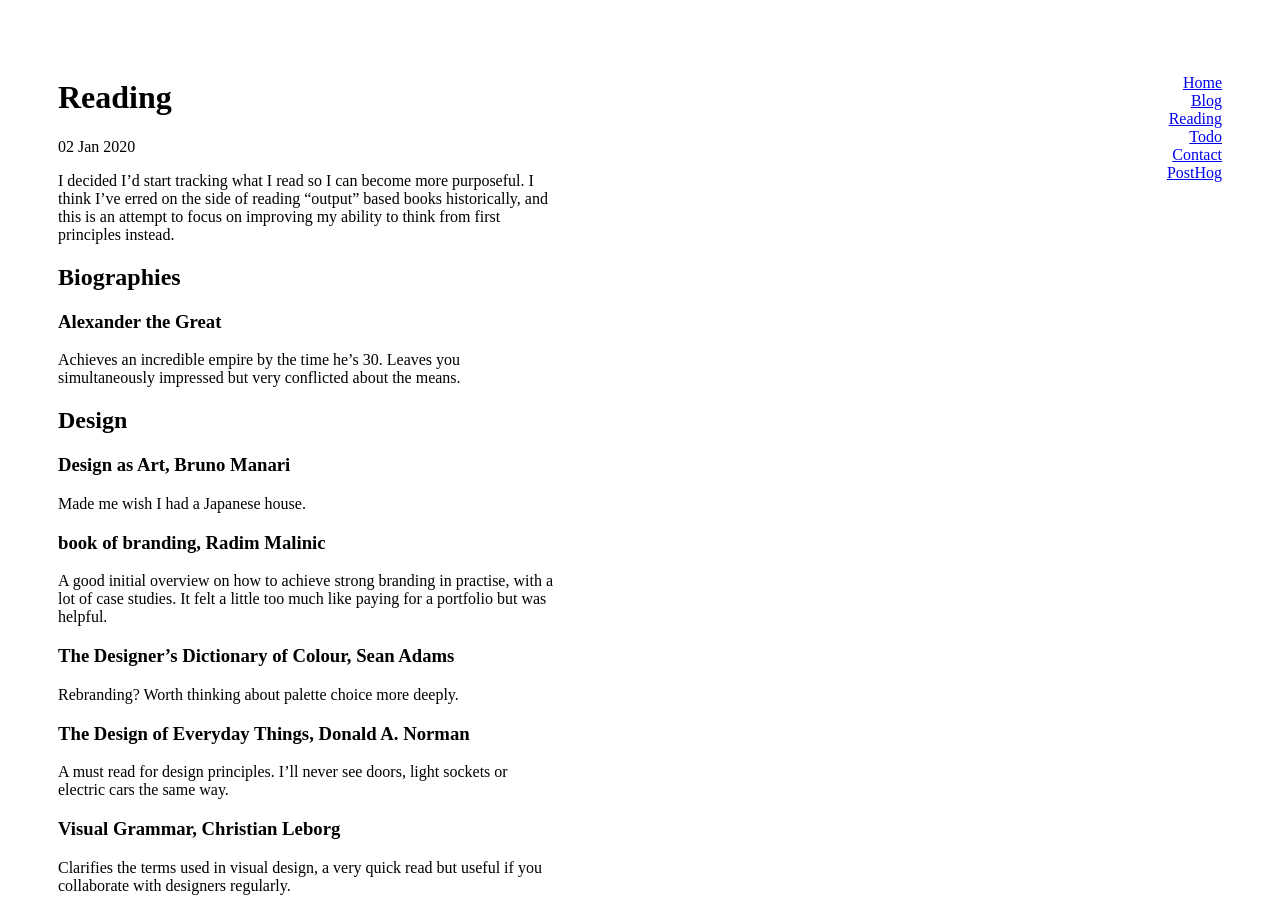
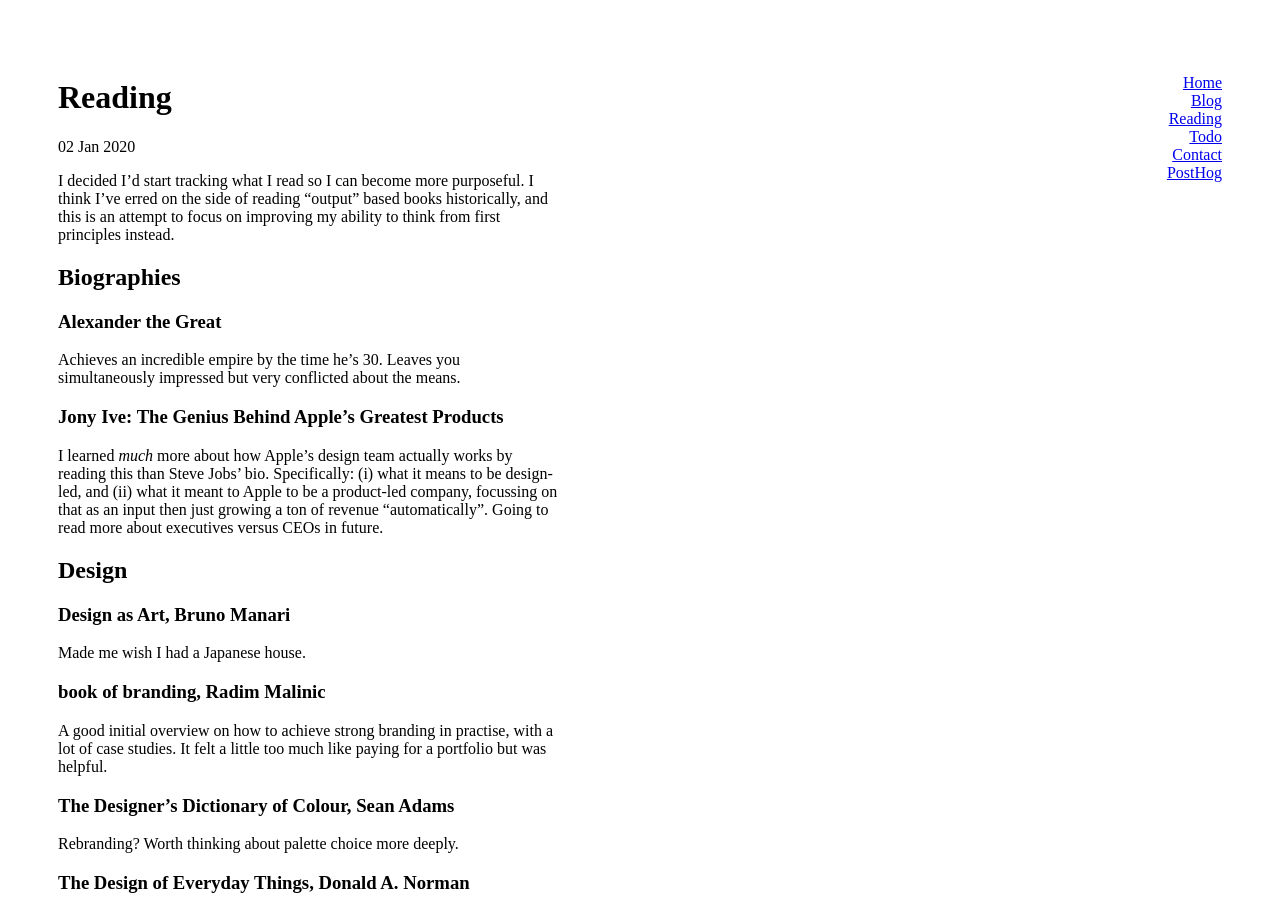
Before and after one commit to jamesefhawkins/jamesefhawkins.github.io, a Jekyll site: the page built from reading/index.md, in a window 1280 px wide and 900 px high. Built offline with Jekyll 4.4.1, drawn with Linux system fonts in a browser that asks for light colours.

Commit message:
Update index.md

```diff
--- a/reading/index.md
+++ b/reading/index.md
@@ -11,6 +11,10 @@ I decided I'd start tracking what I read so I can become more purposeful. I thin
 ### Alexander the Great
 
 Achieves an incredible empire by the time he's 30. Leaves you simultaneously impressed but very conflicted about the means.
+
+### Jony Ive: The Genius Behind Apple's Greatest Products
+
+I learned _much_ more about how Apple's design team actually works by reading this than Steve Jobs' bio. Specifically: (i) what it means to be design-led, and (ii) what it meant to Apple to be a product-led company, focussing on that as an input then just growing a ton of revenue "automatically". Going to read more about executives versus CEOs in future.
 
 ## Design
 
```
